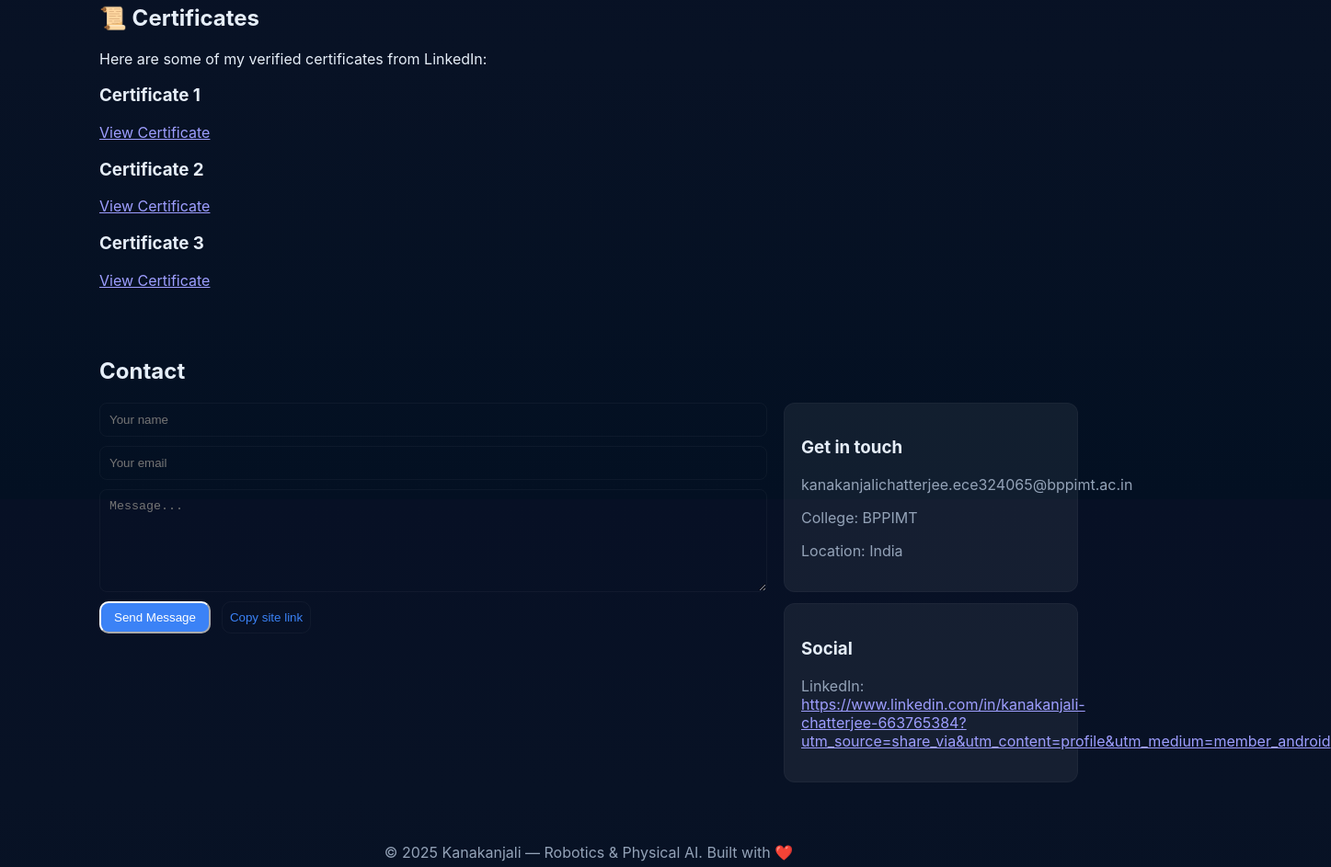
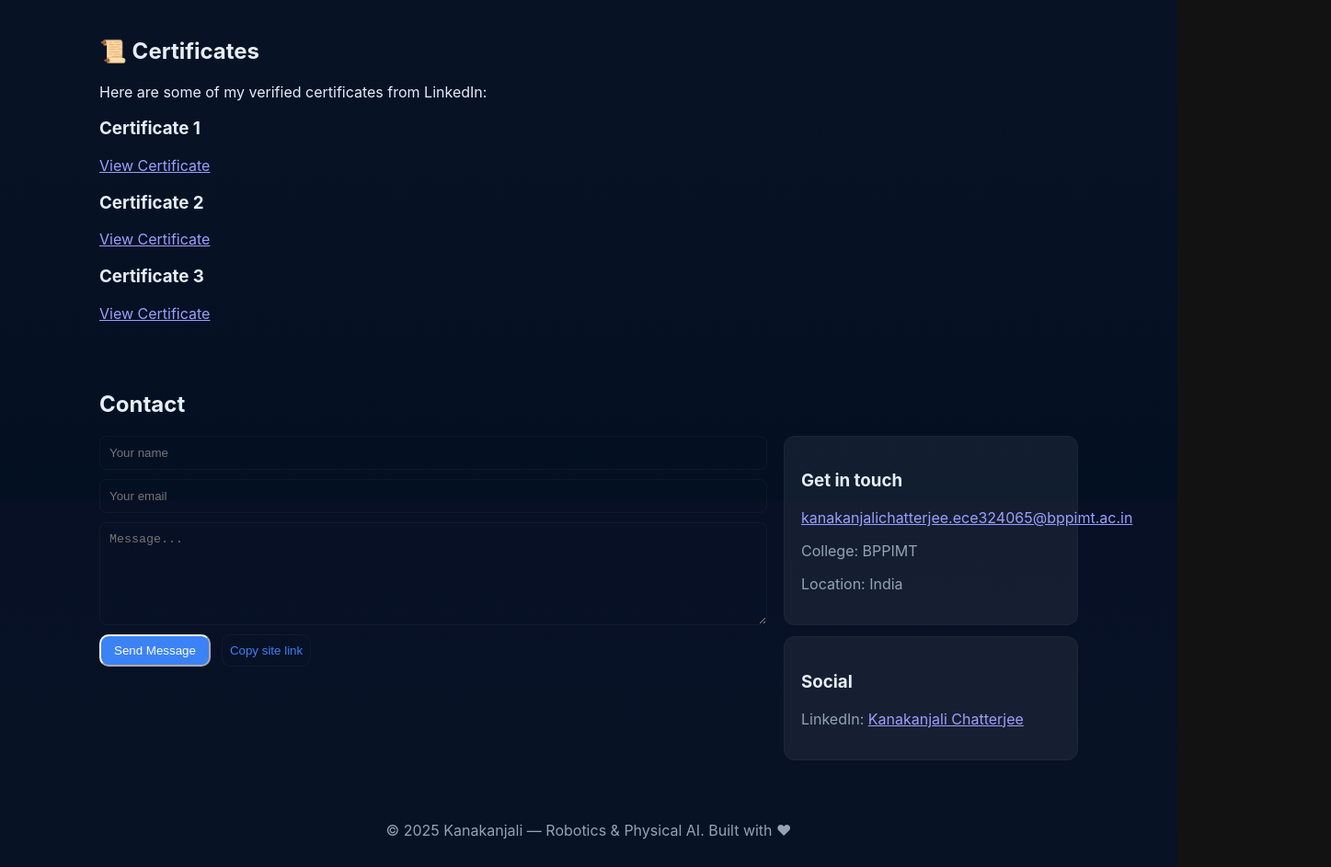
Before and after one commit to jiokanakanjali2006-png/Robotics-AI, a plain HTML site: page index.html in a window 1280 px wide. Shown: the part 1857-2800 px from the top of the page at 92% size, 1447 px wide, since content can reach past the window. Drawn offline with Linux system fonts and the light colour scheme.

Commit message:
Update index.html

```diff
--- a/index.html
+++ b/index.html
@@ -152,6 +152,7 @@
           <h3>Quick facts</h3>
           <p class="muted">College: BPPIMT (B. P. Poddar Institute of Management and Technology)</p>
           <p class="muted">Location: India</p>
+          <p class="muted">kanakanjalichatterjee.ece324065@bppimt.ac.in</p>
         </div>
 
         <div class="card" style="margin-top:12px">
@@ -261,12 +262,12 @@
 
     <div class="certificate-card">
       <h3>Certificate 2</h3>
-      <a href=">https://www.linkedin.com/posts/kanakanjali-chatterjee-663765384_activity-7378090137198477312-vLCR?utm_source=share&utm_medium=member_android&rcm=ACoAAF7L32sBI9DkesBK52b22pZgqtGiTUNYsfI" target="_blank">View Certificate</a>
+      <a href="https://www.linkedin.com/posts/kanakanjali-chatterjee-663765384_activity-7378090137198477312-vLCR?utm_source=share&utm_medium=member_android&rcm=ACoAAF7L32sBI9DkesBK52b22pZgqtGiTUNYsfI" target="_blank">View Certificate</a>
     </div>
 
     <div class="certificate-card">
       <h3>Certificate 3</h3>
-      <a href="https://www.linkedin.com/posts/kanakanjali-chatterjee-663765384_activity-7378090137198477312-vLCR?utm_source=share&utm_medium=member_android&rcm=ACoAAF7L32sBI9DkesBK52b22pZgqtGiTUNYsfI" target="_blank">View Certificate</a>
+      <a href="https://www.linkedin.com/posts/kanakanjali-chatterjee-663765384_forma-competition-activity-7383172505567633411-LTsD?utm_source=share&utm_medium=member_android&rcm=ACoAAF7L32sBI9DkesBK52b22pZgqtGiTUNYsfI" target="_blank">View Certificate</a>
     </div>
 
   </div>
@@ -288,20 +289,25 @@
       <div>
         <div class="card">
           <h3>Get in touch</h3>
-          <p class="muted">kanakanjalichatterjee.ece324065@bppimt.ac.in</p>
+         <a href="https://mail.google.com/mail/?view=cm&fs=1
+&to=kanakanjalichatterjee.ece324065@bppimt.ac.in
+&su=Regarding Project
+&body=Hello,%0D%0AI want to contact you.">
+  kanakanjalichatterjee.ece324065@bppimt.ac.in
+</a>
           <p class="muted">College: BPPIMT</p>
           <p class="muted">Location: India</p>
         </div>
 
         <div class="card" style="margin-top:12px">
           <h3>Social</h3>
-          <p class="muted">LinkedIn: <a href="#">https://www.linkedin.com/in/kanakanjali-chatterjee-663765384?utm_source=share_via&utm_content=profile&utm_medium=member_android</a></p>
+          <p class="muted">LinkedIn: <a href="https://www.linkedin.com/in/kanakanjali-chatterjee-663765384?utm_source=share_via&utm_content=profile&utm_medium=member_android">Kanakanjali Chatterjee</a></p>
         </div>
       </div>
     </div>
   </section>
 
-  <div class="footer">© <span id="year"></span> Kanakanjali — Robotics & Physical AI. Built with ❤️</div>
+  <div class="footer">© <span id="year"></span> Kanakanjali — Robotics & Physical AI. Built with ❤</div>
 
 </main>
 
@@ -350,6 +356,7 @@
   el=document.getElementById(id);if(el)el.scrollIntoView({behavior:'smooth',block:'start'})}));
 
 </script>
+
 <section id="whatsapp-channel" class="section">
   <h2>📢 Join My WhatsApp Channel</h2>
   <p>Stay updated with my latest projects, tech updates, robotics work and helpful resources.</p>
@@ -358,5 +365,6 @@
     Follow My WhatsApp Channel
   </a>
 </section>
+
 </body>
 </html>
```
